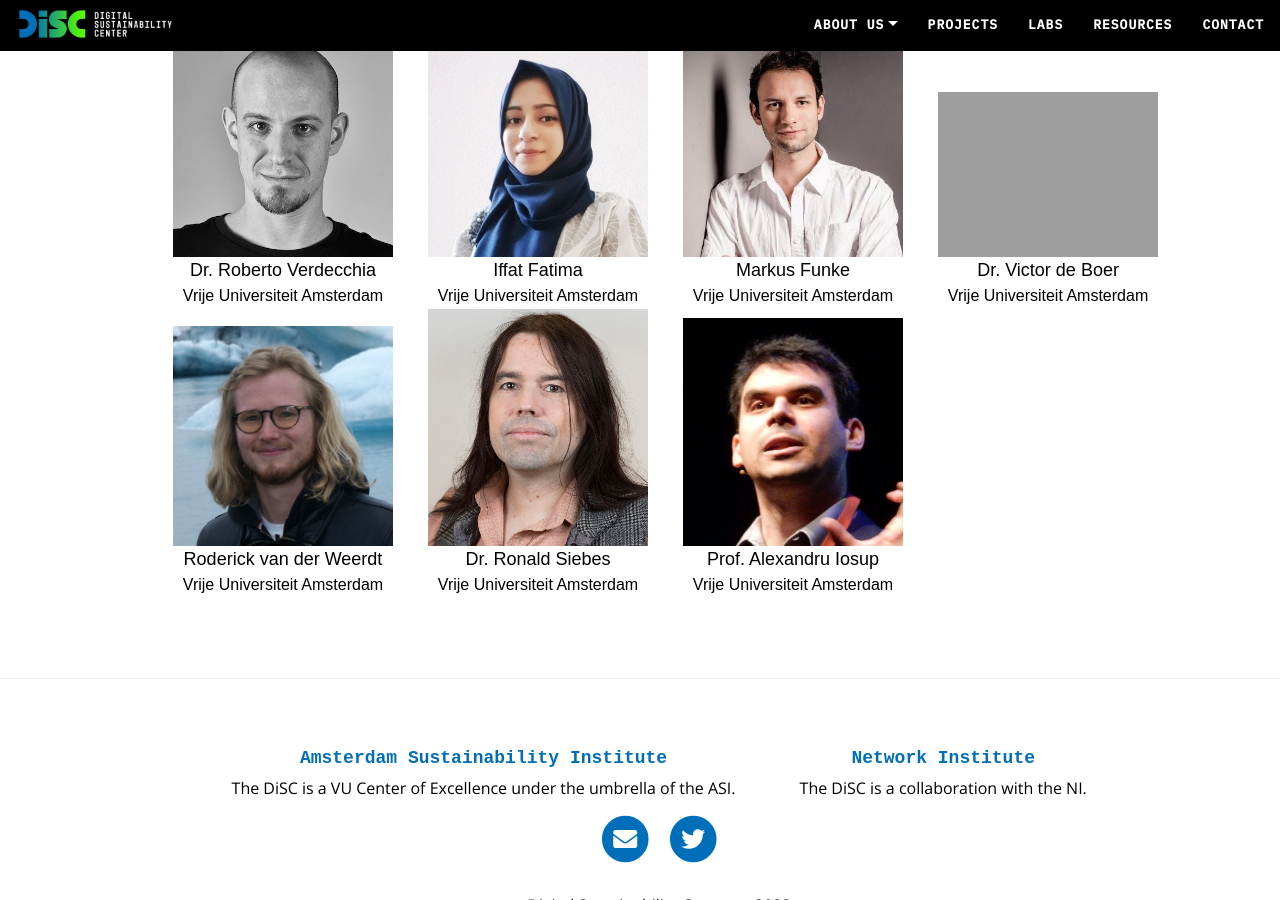
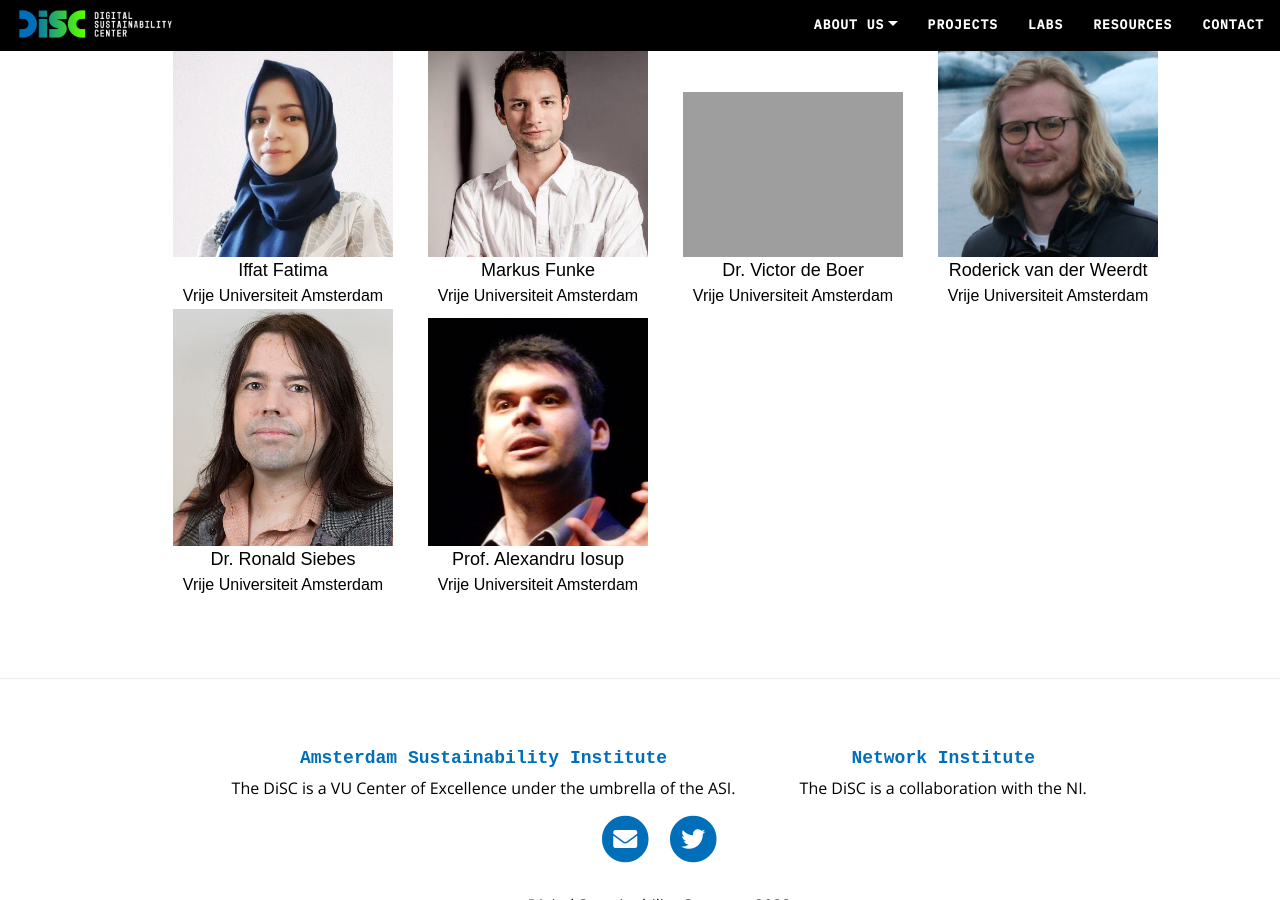
Before and after one commit to S2-group/disc-website.github.io, a Jekyll site: the page built from pages/team.md, in a window 1280 px wide and 900 px high, scrolled down 637 px. Built offline with Jekyll 4.4.1, drawn with Linux system fonts in a browser that asks for light colours; nearby versions of some CDN libraries.

Commit message:
removing Roberto from Team page

```diff
--- a/pages/team.md
+++ b/pages/team.md
@@ -23,11 +23,6 @@
 ### Participating researchers
 
 <div style="padding-top: 10px; padding-bottom: 30px;">
-    <div class="team-member-container">
-        <img alt="Roberto Verdecchia" src="{{ site.url }}/assets/img/team/RobertoVerdecchia.jpeg"/>
-        <div class="team-member team-member-name">Dr. Roberto Verdecchia</div>
-        <div class="team-member team-member-affiliation">Vrije Universiteit Amsterdam</div>
-    </div>
     <div class="team-member-container">
         <img alt="Iffat Fatima" src="{{ site.url }}/assets/img/team/IffatFatima.jpg"/>
         <div class="team-member team-member-name">Iffat Fatima</div>
```
